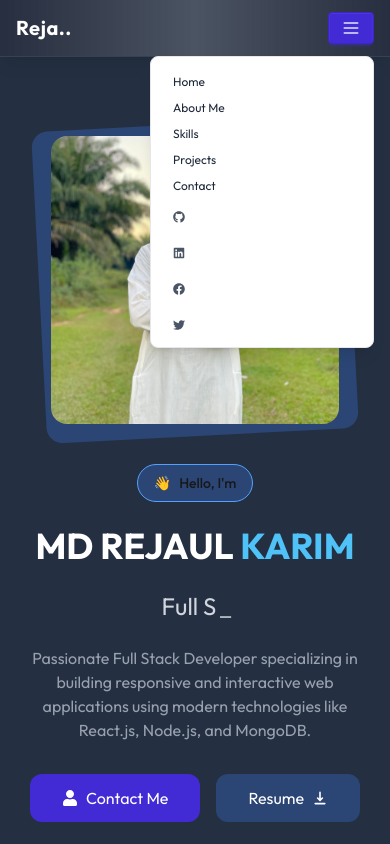
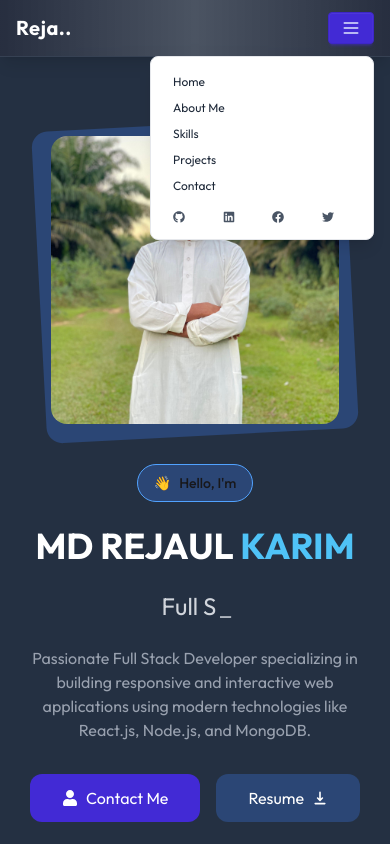
Before and after one commit to questcoderull/portfolio, a React (Vite) app: page / in a window 390 px wide. Both pictures are taken after a click on the label 351 px from the left and 28 px from the top of the page. Shown: the top 844 px of the page. Built offline with nearby package versions, Linux system fonts and the light colour scheme.

Commit message:
improve navbar

```diff
--- a/src/Components/Navbar/Navbar.jsx
+++ b/src/Components/Navbar/Navbar.jsx
@@ -1,5 +1,6 @@
 import React from "react";
 import { FaFacebook, FaGithub, FaLinkedin, FaTwitter } from "react-icons/fa";
+import { Link } from "react-router";
 
 const navLinks = [
   { name: "Home", href: "#banner" },
@@ -35,10 +36,16 @@ const Navbar = () => {
         {/* Logo */}
         <a
           href="#banner"
-          className="text-xl font-bold tracking-wide hover:text-primary transition-colors"
+          className="hidden md:block text-xl font-bold tracking-wide hover:text-primary transition-colors"
         >
           Reja..
         </a>
+        <Link
+          to="/"
+          className="md:hidden text-xl font-bold tracking-wide hover:text-primary transition-colors"
+        >
+          Reja..
+        </Link>
 
         {/* Desktop Links */}
         <ul className="hidden md:flex gap-6 font-medium">
@@ -99,7 +106,7 @@ const Navbar = () => {
                 </a>
               </li>
             ))}
-            <li className="mt-2 flex gap-4 text-lg text-gray-600">
+            <li className="mt-2 grid grid-cols-4 text-lg text-gray-600">
               {socialLinks.map(({ icon, href, label }) => (
                 <a
                   key={label}
```
